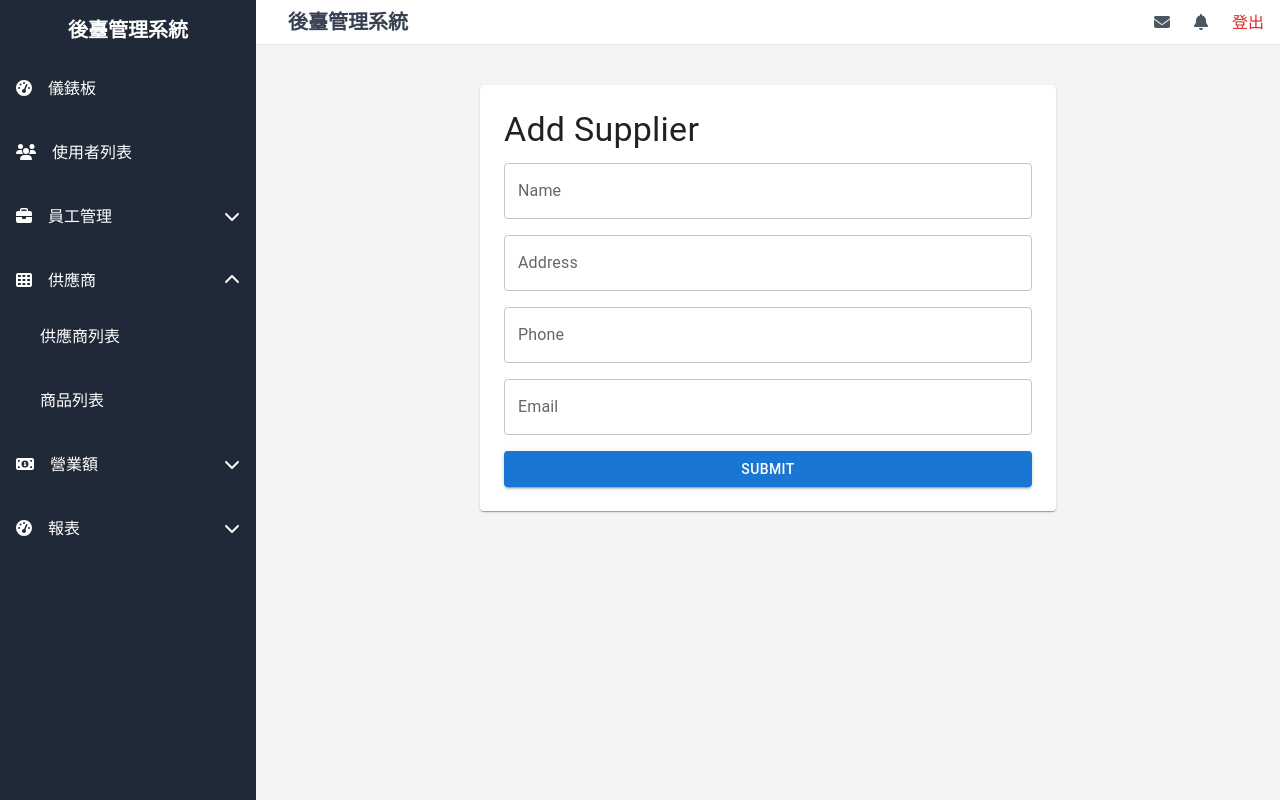
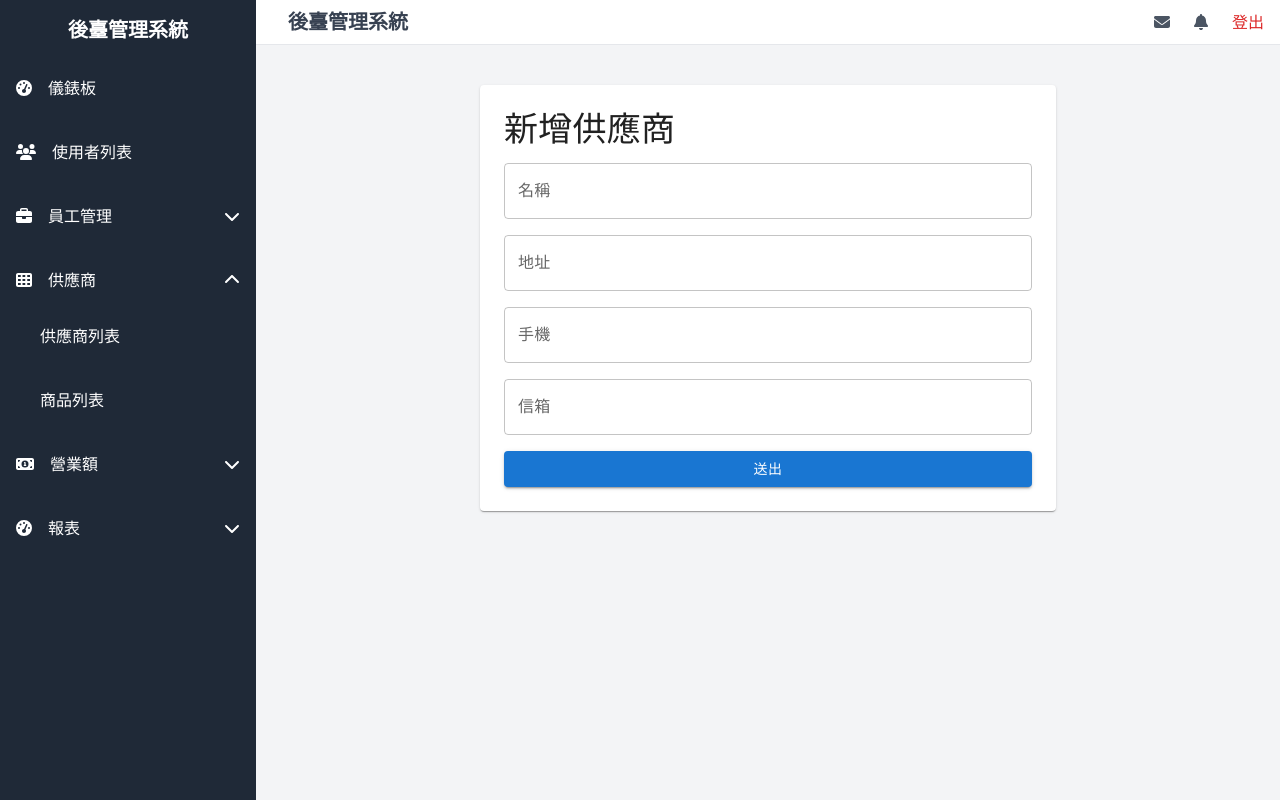
Before and after one commit to eatmilk36/GuiGe, a React (Create React App) app in the folder frontend/: page /supplier/add in a window 1280 px wide. Built offline with nearby package versions, Linux system fonts and the light colour scheme; sample sign-in values are in the browser's storage.

Commit message:
[frontend] 中文化

```diff
--- a/frontend/src/pages/Dashboard.tsx
+++ b/frontend/src/pages/Dashboard.tsx
@@ -23,7 +23,7 @@ const LoadingScreen: React.FC = () => (
 
 const SalesCard: React.FC<{ title: string; value: number; bgColor: string }> = ({ title, value, bgColor }) => (
     <div className={`${bgColor} text-white p-4 rounded-lg shadow-md`}>
-        <h2 className="text-lg font-bold">{value}</h2>
+        <h2 className="text-lg font-bold">{value} 元</h2>
         <p>{title}</p>
     </div>
 );
@@ -63,6 +63,18 @@ const Dashboard: React.FC = () => {
         yearly: "bg-red-500",
     };
 
+    const defaultSalesData: SalesData[] = [
+        { type: "daily", totalSales: 0 },
+        { type: "monthly", totalSales: 0 },
+        { type: "quarterly", totalSales: 0 },
+        { type: "yearly", totalSales: 0 },
+    ];
+
+    const mergedSalesData = defaultSalesData.map((defaultData) => {
+        const actualData = salesData?.find((data) => data.type === defaultData.type);
+        return actualData || defaultData;
+    });
+
     if (loading) {
         return (
             <div>
@@ -85,7 +97,7 @@ const Dashboard: React.FC = () => {
         <div>
             <h1 className="text-2xl font-bold mb-6">儀錶板</h1>
             <div className="grid grid-cols-4 gap-4">
-                {salesData?.map((data) => (
+                {mergedSalesData.map((data) => (
                     <SalesCard
                         key={data.type}
                         title={typeToTitle[data.type]}
--- a/frontend/src/pages/login/LoginPage.tsx
+++ b/frontend/src/pages/login/LoginPage.tsx
@@ -51,7 +51,7 @@ const LoginPage: React.FC = () => {
                        登入
                     </Typography>
                     <TextField
-                        label="Username"
+                        label="帳號"
                         variant="outlined"
                         fullWidth
                         margin="normal"
@@ -60,7 +60,7 @@ const LoginPage: React.FC = () => {
                         onKeyDown={handleKeyDown}
                     />
                     <TextField
-                        label="Password"
+                        label="密碼"
                         type="password"
                         variant="outlined"
                         fullWidth
@@ -78,7 +78,7 @@ const LoginPage: React.FC = () => {
                         className="mt-4"
                         size="large"
                     >
-                        {isLoading ? <CircularProgress size={24} color="inherit" /> : 'login'}
+                        {isLoading ? <CircularProgress size={24} color="inherit" /> : '登入'}
                     </Button>
                 </CardContent>
             </Card>
--- a/frontend/src/pages/staffWork/StaffWorkAddPage.tsx
+++ b/frontend/src/pages/staffWork/StaffWorkAddPage.tsx
@@ -58,7 +58,7 @@ const StaffWorkAddPage: React.FC = () => {
             style={{ overflowX: 'auto' }}
         >
             <Typography variant="h4" gutterBottom>
-                Add Staff Work
+               新增員工工作
             </Typography>
             <Box display="flex" flexDirection="column" gap={2}>
                 <TextField
@@ -123,7 +123,7 @@ const StaffWorkAddPage: React.FC = () => {
                     fullWidth
                 />
                 <Button variant="contained" color="primary" onClick={handleAddStaffWork} fullWidth>
-                    Submit
+                   送出
                 </Button>
             </Box>
         </Box>
--- a/frontend/src/pages/supplier/SupplierAddPage.tsx
+++ b/frontend/src/pages/supplier/SupplierAddPage.tsx
@@ -41,11 +41,11 @@ const SupplierAddPage: React.FC = () => {
             style={{ overflowX: 'auto' }}
         >
             <Typography variant="h4" gutterBottom>
-                Add Supplier
+               新增供應商
             </Typography>
             <Box display="flex" flexDirection="column" gap={2}>
                 <TextField
-                    label="Name"
+                    label="名稱"
                     variant="outlined"
                     value={name}
                     onChange={(e) => setName(e.target.value)}
@@ -54,7 +54,7 @@ const SupplierAddPage: React.FC = () => {
                     fullWidth
                 />
                 <TextField
-                    label="Address"
+                    label="地址"
                     variant="outlined"
                     value={address}
                     onChange={(e) => setAddress(e.target.value)}
@@ -63,7 +63,7 @@ const SupplierAddPage: React.FC = () => {
                     fullWidth
                 />
                 <TextField
-                    label="Phone"
+                    label="手機"
                     variant="outlined"
                     value={phone}
                     onChange={(e) => setPhone(e.target.value)}
@@ -72,7 +72,7 @@ const SupplierAddPage: React.FC = () => {
                     fullWidth
                 />
                 <TextField
-                    label="Email"
+                    label="信箱"
                     variant="outlined"
                     value={email}
                     onChange={(e) => setEmail(e.target.value)}
@@ -81,7 +81,7 @@ const SupplierAddPage: React.FC = () => {
                     fullWidth
                 />
                 <Button variant="contained" color="primary" onClick={handleAddSupplier} fullWidth>
-                    Submit
+                   送出
                 </Button>
             </Box>
         </Box>
```
